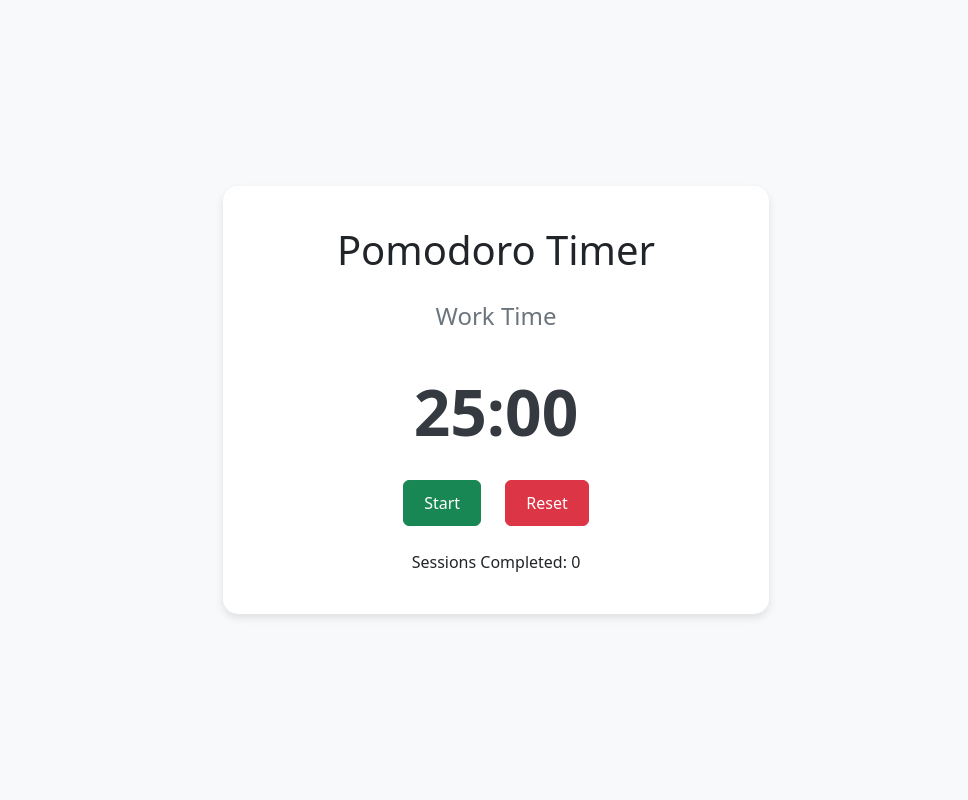
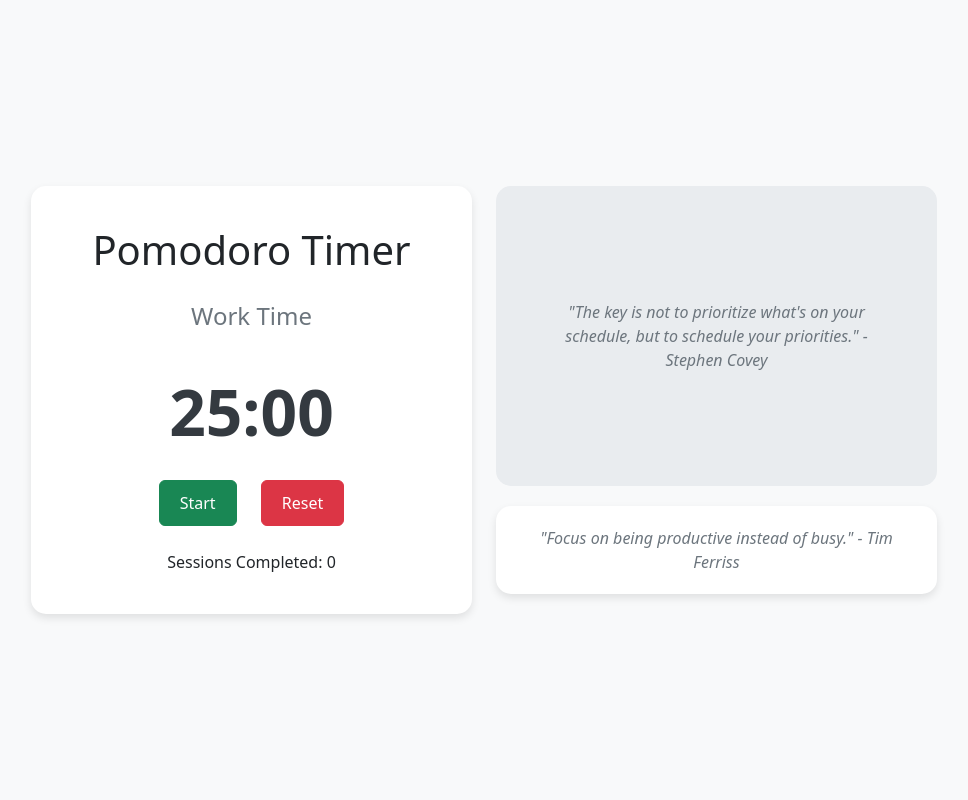
Before and after one commit to ProxyGreg/pomodoro, a Django app: page / in a window 1280 px wide. Shown: the whole page, without its empty margins (144-1112 px from the left). Run offline with Django 4.2, Linux system fonts and the light colour scheme.

Commit message:
Added new sectors to layout

```diff
--- a/timer/templates/timer/index.html
+++ b/timer/templates/timer/index.html
@@ -37,12 +37,35 @@
             padding: 10px 20px;
             font-size: 1rem;
         }
+        .placeholder-column {
+            background-color: #e9ecef; /* Light gray background */
+            padding: 40px;
+            border-radius: 15px;
+            display: flex;
+            align-items: center;
+            justify-content: center;
+            text-align: center;
+            color: #6c757d;
+            min-height: 300px; /* Ensure it has some height */
+            font-style: italic;
+        }
+        .bottom-left-container {
+            background-color: #ffffff; /* Same background as timer */
+            padding: 20px; /* Smaller padding */
+            border-radius: 15px;
+            box-shadow: 0 4px 8px rgba(0,0,0,0.1);
+            text-align: center;
+            margin-top: 20px; /* Add space between timer and this section */
+            color: #6c757d;
+            font-style: italic;
+        }
     </style>
 </head>
 <body>
-    <div class="container">
-        <div class="row justify-content-center">
-            <div class="col-md-6">
+    <div class="container vh-100 d-flex align-items-center"> <!-- Make container full height and center content vertically -->
+        <div class="row w-100 justify-content-center align-items-start"> <!-- Align items to start to prevent stretching -->
+            <!-- Timer Column -->
+            <div class="col-lg-5 mb-4 mb-lg-0"> <!-- Adjusted column size, added margin bottom for small screens -->
                 <div class="timer-container">
                     <h1 class="mb-4">Pomodoro Timer</h1>
                     <div id="status-message">Work Time</div>
@@ -52,6 +75,15 @@
                         <button id="reset-btn" class="btn btn-danger">Reset</button>
                     </div>
                      <div id="session-count" class="mt-4">Sessions Completed: 0</div>
+                </div>
+            </div>
+            <!-- Blank/Placeholder Column -->
+            <div class="col-lg-5">
+                <div class="placeholder-column">
+                    <span>"The key is not to prioritize what's on your schedule, but to schedule your priorities." - Stephen Covey</span>
+                </div>
+                <div class="bottom-left-container">
+                    <span>"Focus on being productive instead of busy." - Tim Ferriss</span>
                 </div>
             </div>
         </div>
```
